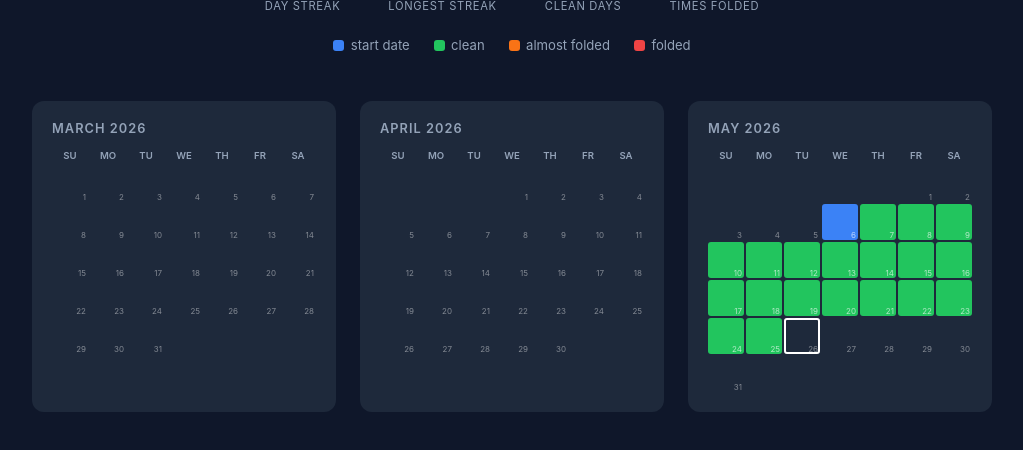
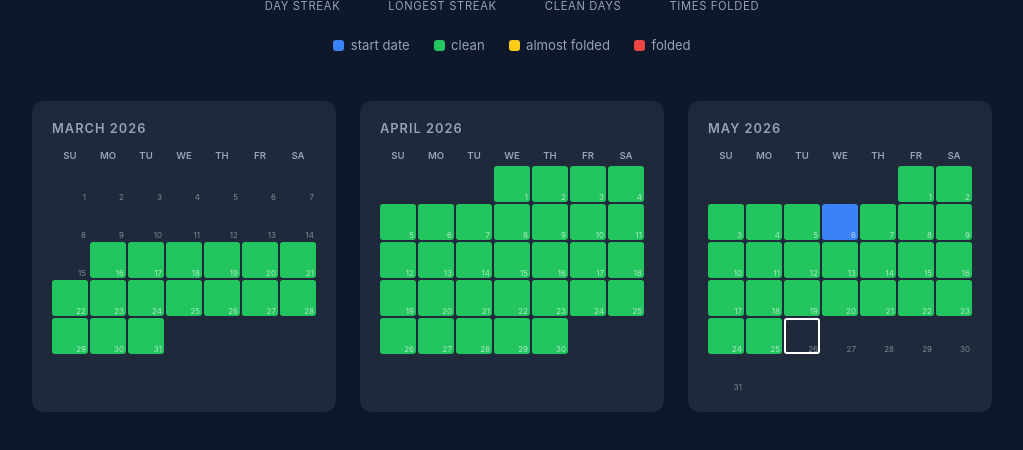
Before and after one commit to justanappearance/stop-gooning, a website: page index.html in a window 1280 px wide. Shown: the part 126-576 px from the top of the page, without its empty margins (128-1151 px from the left). Drawn offline with Linux system fonts and the light colour scheme; no server answers.

Commit message:
Default pre-challenge days to clean, use brighter yellow for almost folded
Co-Authored-By: Claude Sonnet 4.6 <noreply@anthropic.com>

```diff
--- a/app.js
+++ b/app.js
@@ -99,7 +99,7 @@ function renderMonth(year, month, todayStr, entryMap, today) {
       const isPreChallenge = date < STATS_START_DATE
       if (entry && entry.folded) cell.classList.add('folded')
       else if (entry && entry.almost) cell.classList.add('almost')
-      else if (isPreChallenge) cell.classList.add('empty')
+      else if (isPreChallenge) cell.classList.add('clean')
       else cell.classList.add('clean')
     }
 
--- a/style.css
+++ b/style.css
@@ -8,7 +8,7 @@
   --red: #ef4444;
   --gray: #334155;
   --blue: #3b82f6;
-  --orange: #f97316;
+  --orange: #facc15;
 }
 
 * {
```
